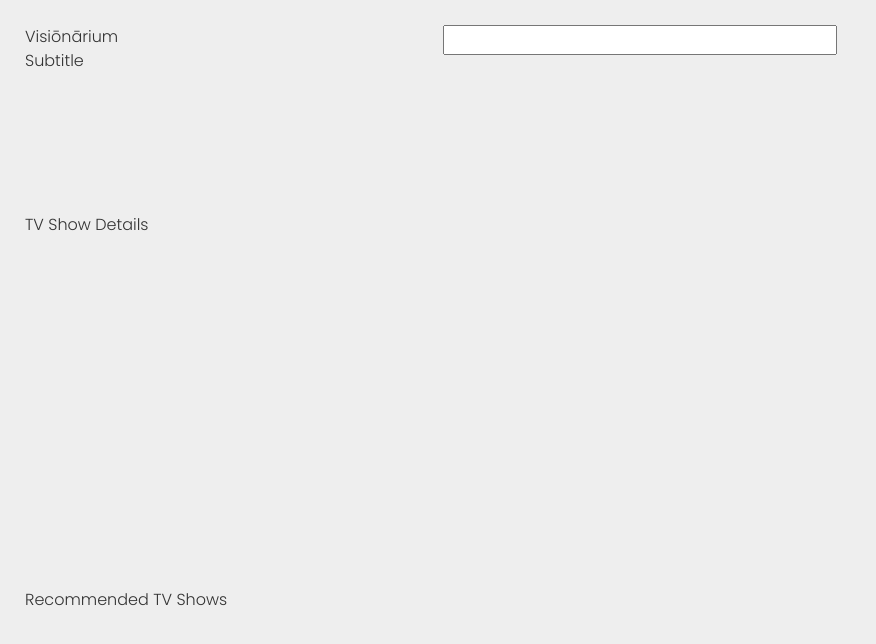
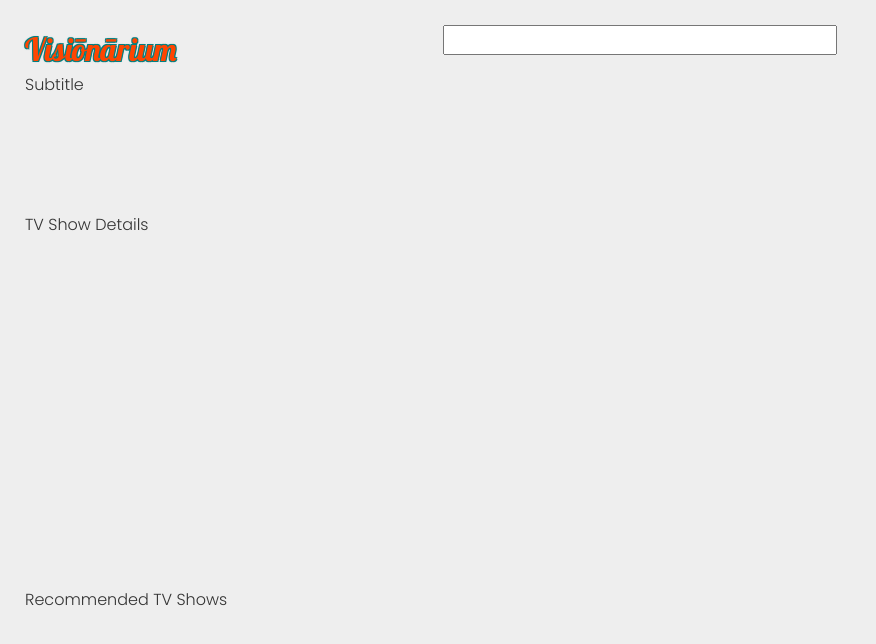
Before and after one commit to Nimira43/Visionarium, a React (Vite) app: page / in a window 1280 px wide. Shown: the top 644 px of the page, without its empty margins (0-876 px from the left). Built offline with nearby package versions, Linux system fonts and the light colour scheme.

Commit message:
Logo styled.

```diff
--- a/src/App.jsx
+++ b/src/App.jsx
@@ -4,7 +4,7 @@ function App() {
       <div className='header'>
         <div className='row'>
           <div className='col-4'>
-            <div className>Visiōnārium</div>
+            <div className='logo'>Visiōnārium</div>
             <div>Subtitle</div>
           </div>
           <div className='col-md-12 col-lg-4'>
--- a/src/index.css
+++ b/src/index.css
@@ -101,7 +101,15 @@ button:hover {
 
 .logo {
   font-family: 'Lobster', sans-serif;
+  font-size: 2rem;
+  color: var(--main);
+  text-shadow:
+    /* tight teal outline */
+    -1px -1px 0 var(--support), 1px -1px 0 var(--support), -1px 1px 0 var(--support), 1px 1px 0 var(--support),
+    /* subtle depth */
+    0 0 3px rgba(0, 0, 0, 0.25);
 }
+
 .app-container {
   padding: 25px;
   display: flex;
```
